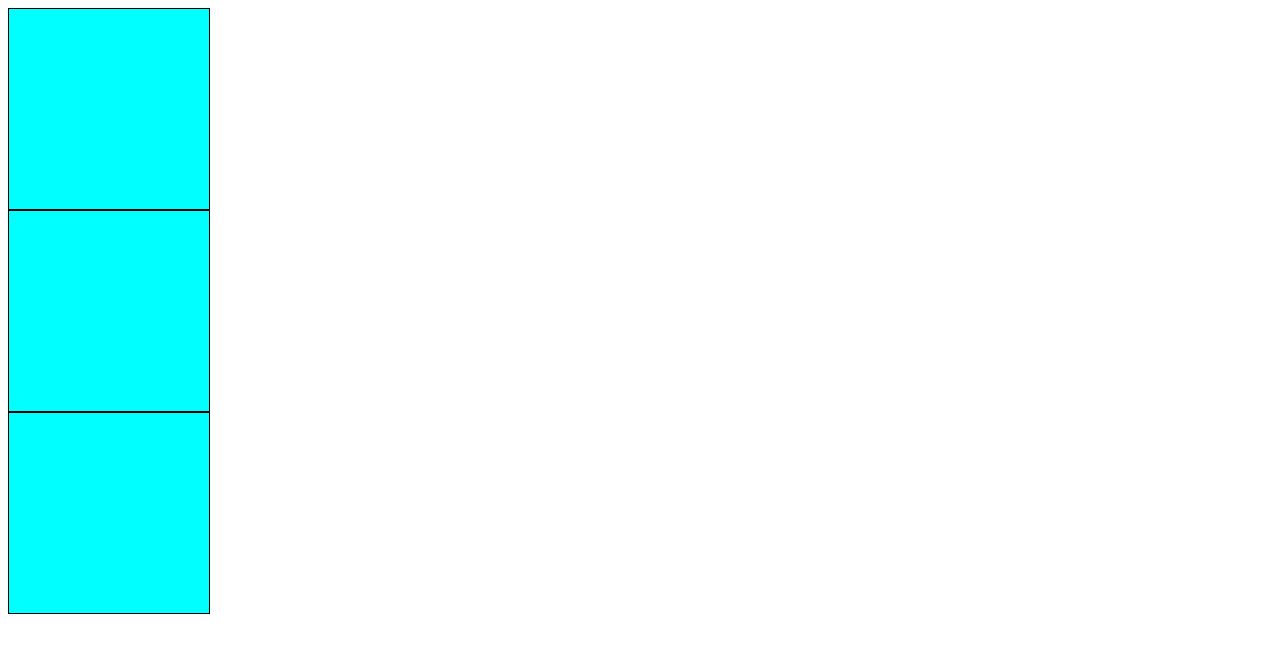
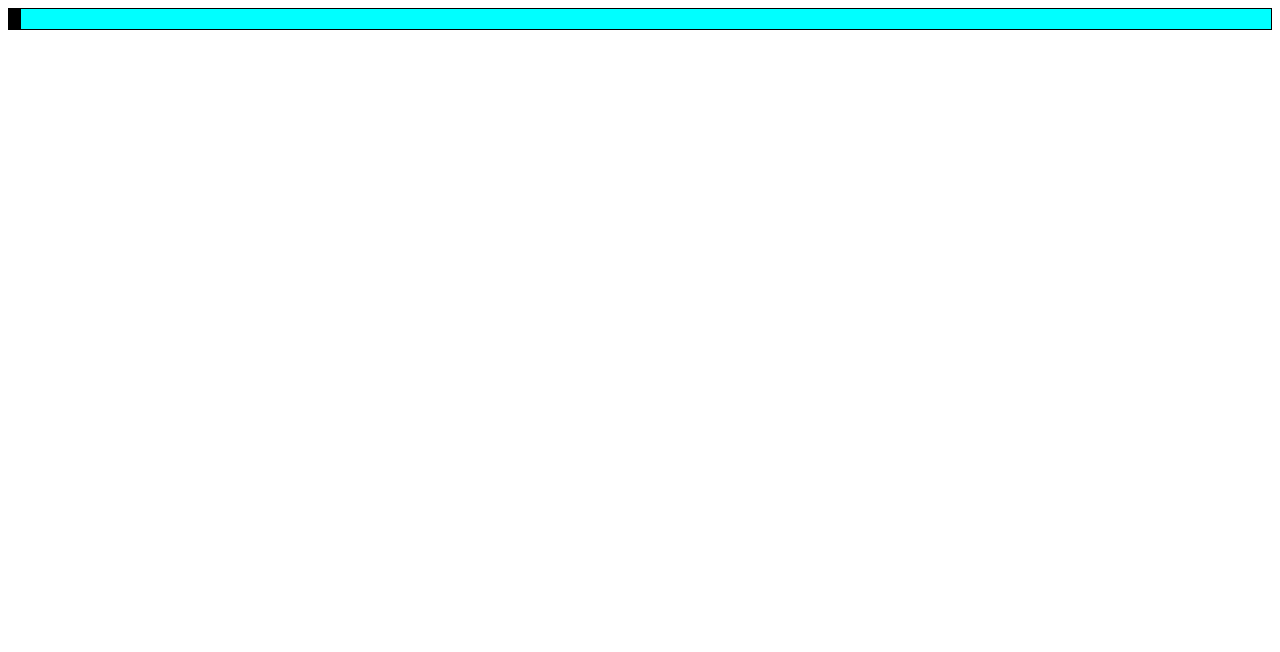
Before and after one commit to Krolpizzy/www1, a plain HTML site: page index.html in a window 1280 px wide. Drawn offline with Linux system fonts and the light colour scheme.

Commit message:
W srodku edytownaia

```diff
--- a/index.html
+++ b/index.html
@@ -7,8 +7,13 @@
     <link rel="stylesheet" href="style.css">
 </head>
 <body>
-    <div></div>
-    <div></div>
-    <div></div>
+    <div class="kontener">
+        <div><p></p></div>
+        <div><p></p></div>
+        <div><p></p></div>
+        <div><img src="" alt=""></div>
+        <div><img src="" alt=""></div>
+        <div><img src="" alt=""></div>
+    </div>
 </body>
 </html>
--- a/style.css
+++ b/style.css
@@ -1,6 +1,8 @@
 div{
     border: solid 1px black;
-    width: 200px;
-    height: 200px;
+    width: 100%100cqi;
     background-color: aqua;
 }
+.kontener{
+    display: flex;
+}
```
